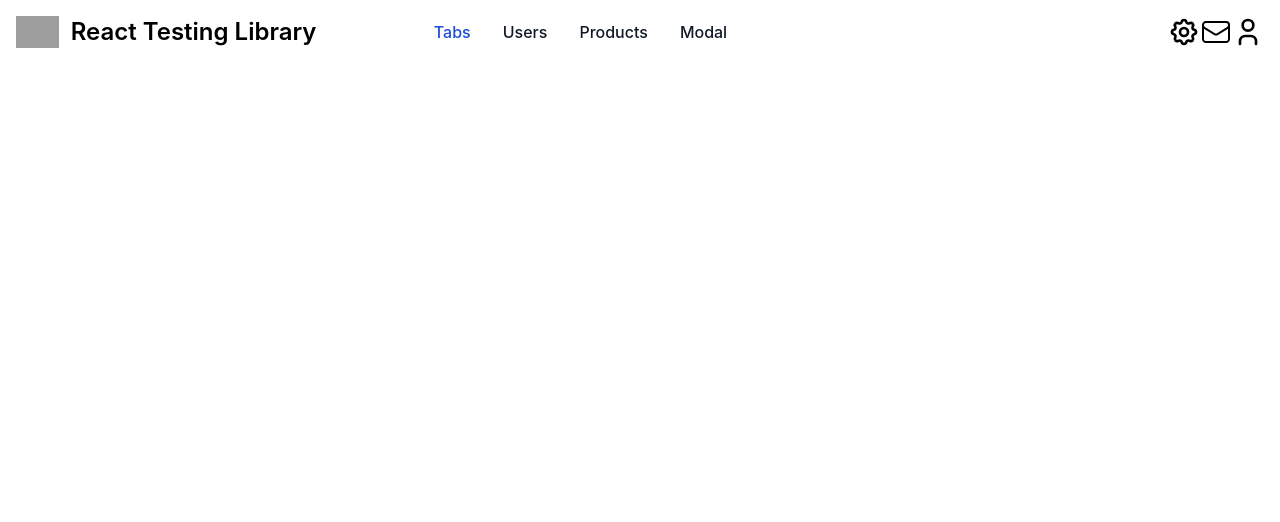
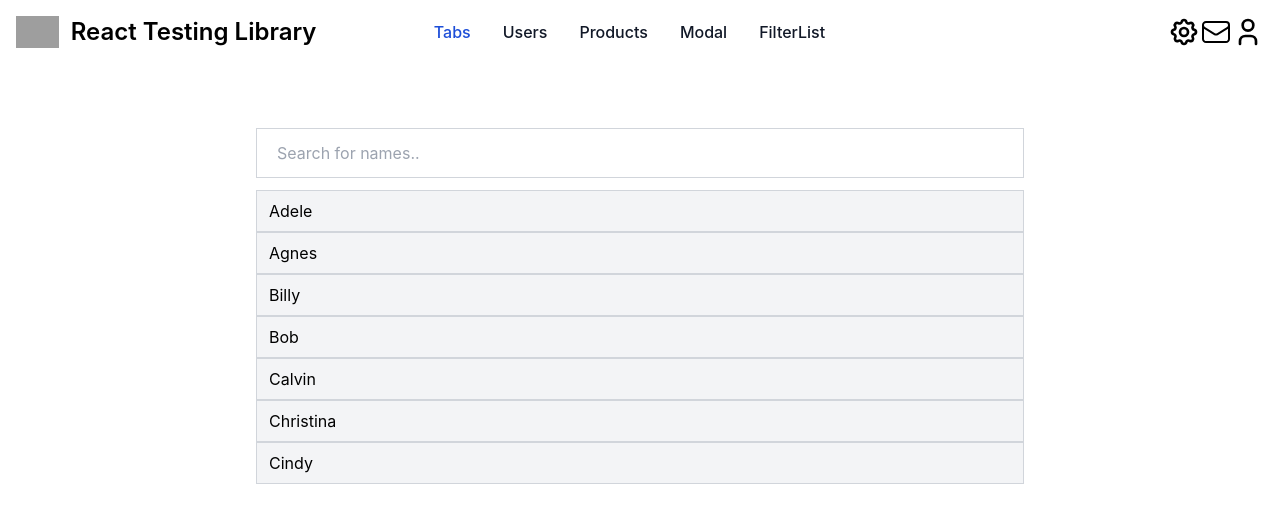
Before and after one commit to Samira-ABDI79/ReactTestingLibraryJest, a React (Create React App) app: page /filter in a window 1280 px wide. Shown: the top 522 px of the page. Built offline with nearby package versions, Linux system fonts and the light colour scheme; grey boxes are pictures that could not be loaded.

Commit message:
feat (*) : add FilterList

```diff
--- a/src/App.js
+++ b/src/App.js
@@ -5,6 +5,7 @@
 import Modal from './Modal/Modal';
 import BasicTabs from './Tabs/Tabs';
 import Layout from './Layout/Layout';
+import FilterList from './FilterList/FilterList';
 
 function App() {
 
@@ -20,6 +21,8 @@
         <Route path="/product" element={<ProductList />} />
         <Route path="/modal" element={<Modal />} />
         <Route path="/" element={<BasicTabs />} />
+        <Route path="/filter" element={<FilterList />} />
+
 
 
       </Routes>
--- /dev/null
+++ b/src/FilterList/FilterList.js
@@ -0,0 +1,27 @@
+/* eslint-disable jsx-a11y/anchor-is-valid */
+export default function FilterList(){
+  const users=[
+    {title:'Adele'},
+{title:'Agnes'},
+{title:'Billy'},
+{title:'Bob'},
+{title:'Calvin'},
+{title:'Christina'},
+{title:'Cindy'},
+  ]
+    return(
+        <>
+          <div className=' flex justify-center items-center py-16 flex-col' >
+        <input type="text" id="myInput" className="w-[60%] text-base px-5 py-3 border border-gray-300 mb-3"  placeholder="Search for names.." title="Type in a name"/>
+
+<ul id="myUL" className="w-[60%]" >
+{users.map(item => (
+            <li><a href="#" className="border border-gray-300 mt-n1 bg-gray-100 px-3 py-2 no-underline text-base text-black block hover:bg-[#eee] " >{item.title}</a></li>
+
+          ))}
+
+</ul>
+</div>
+        </>
+    )
+}
--- a/src/Layout/Navbar.js
+++ b/src/Layout/Navbar.js
@@ -29,6 +29,11 @@
         <li>
           <Link to="/modal" className="block py-2 pl-3 pr-4 text-gray-900 rounded hover:bg-gray-100 md:hover:bg-transparent md:hover:text-blue-700 md:p-0 dark:text-white md:dark:hover:text-blue-500 dark:hover:bg-gray-700 dark:hover:text-white md:dark:hover:bg-transparent dark:border-gray-700">Modal</Link>
         </li>
+        <li>
+          <Link to="/filter" className="block py-2 pl-3 pr-4 text-gray-900 rounded hover:bg-gray-100 md:hover:bg-transparent md:hover:text-blue-700 md:p-0 dark:text-white md:dark:hover:text-blue-500 dark:hover:bg-gray-700 dark:hover:text-white md:dark:hover:bg-transparent dark:border-gray-700">FilterList</Link>
+        </li>
+
+
       </ul>
      <Icons />
     </div>
```
